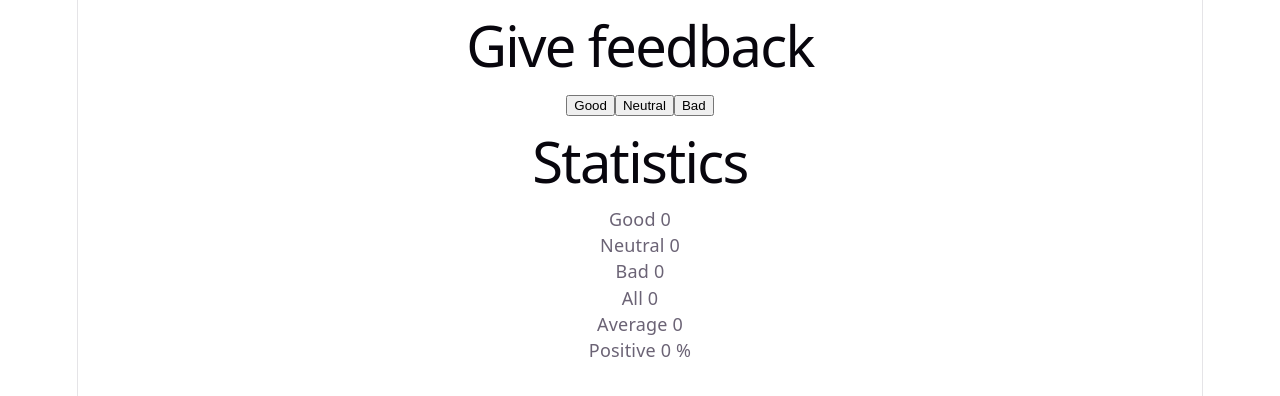
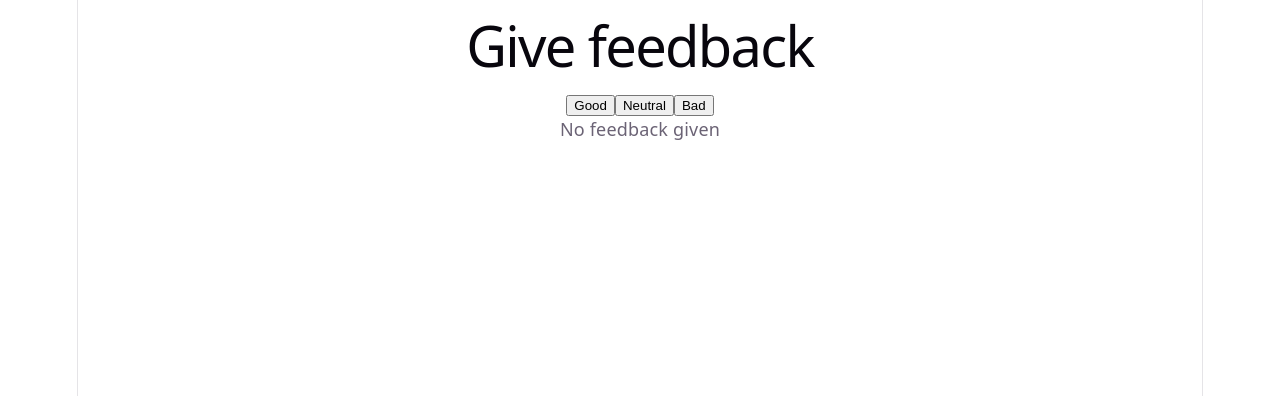
Before and after one commit to marglezc/Helsinki, a React (Vite) app in the folder part1/unicafe/: page / in a window 1280 px wide. Shown: the top 396 px of the page. Built offline with nearby package versions, Linux system fonts and the light colour scheme.

Commit message:
feat(part1): complete exercise 1.9

```diff
--- a/part1/unicafe/src/App.jsx
+++ b/part1/unicafe/src/App.jsx
@@ -40,11 +40,14 @@ const App = () => {
         Bad
       </button>
 
-      <Statistics
-        good={good}
-        neutral={neutral}
-        bad={bad}
-      />
+      {good + neutral + bad === 0
+        ? <p>No feedback given</p>
+        : <Statistics
+            good={good}
+            neutral={neutral}
+            bad={bad}
+          />
+      }
     </div>
   )
 }
```
